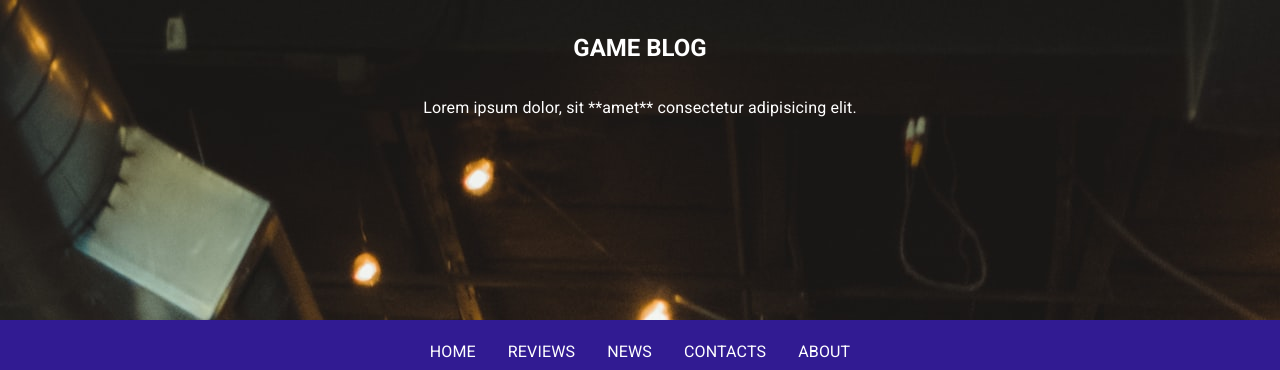
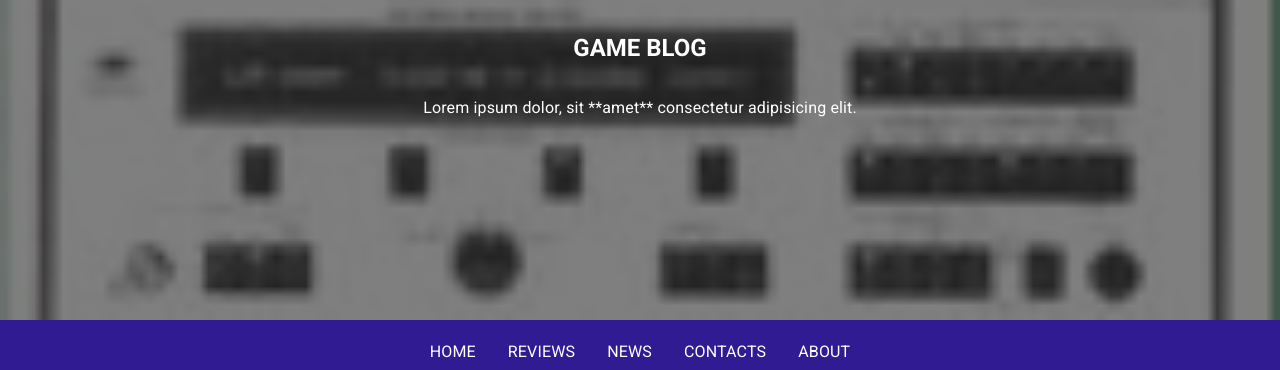
Before and after one commit to antklim89/game_blog, a Next.js app: page / in a window 1280 px wide. Shown: the top 370 px of the page. Built offline with nearby package versions, Linux system fonts and the light colour scheme.

Commit message:
updated topHeader image

```diff
--- a/layouts/Header/HeaderTop.tsx
+++ b/layouts/Header/HeaderTop.tsx
@@ -5,7 +5,6 @@ import Typography from '@mui/material/Typography';
 import useMediaQuery from '@mui/material/useMediaQuery';
 import { FC } from 'react';
 
-import background from './background.jpg';
 import { HeaderProps } from './Header.types';
 import HeaderLogo from './HeaderLogo';
 
@@ -22,8 +21,12 @@ const HeaderTop: FC<HeaderProps> = ({ image, text }) => {
                 flexDirection: 'column',
                 alignItems: 'center',
                 py: 4,
-                backgroundImage: `URL(${background.src})`,
+                backgroundImage: `URL(${image})`,
                 minHeight: 320,
+                background: `
+                    linear-gradient(rgba(0,0,0,0.5), rgba(0,0,0,0.5)),
+                    no-repeat center/cover  URL(${image})
+                `,
             }}
         >
             <HeaderLogo />
--- a/pages/reviews/[slug].tsx
+++ b/pages/reviews/[slug].tsx
@@ -15,7 +15,7 @@ interface Props {
 
 const ReviewPage: NextPage<Props> = ({ review }) => {
     return (
-        <Layout>
+        <Layout image={review.previewImage}>
             <Seo title={review.title} />
             <Container>
                 <Review {...review} />
```
Also changed, not shown: layouts/Header/background.jpg (deleted).
